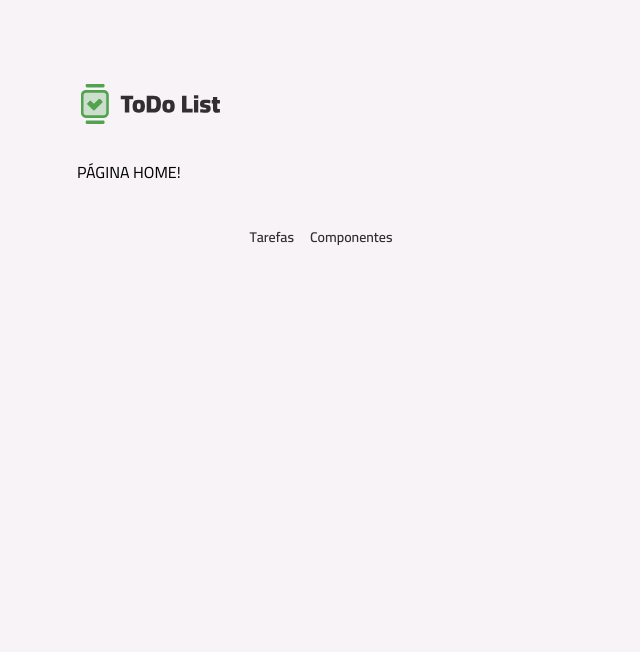
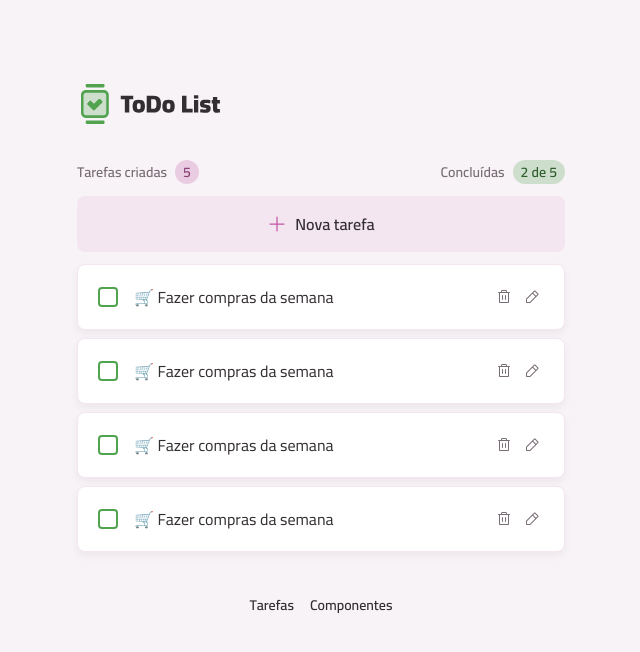
Before and after one commit to Luan-Neumann-Dev/todo-list, a React (Vite) app: page / in a window 1280 px wide. Shown: the top 652 px of the page, without its empty margins (319-959 px from the left). Built offline with nearby package versions, Linux system fonts and the light colour scheme.

Commit message:
feat: :sparkles: create task items, summary and lists

```diff
--- /dev/null
+++ b/src/core-components/task-item.tsx
@@ -0,0 +1,45 @@
+import React from "react";
+import Card from "../components/card";
+import Text from "../components/text";
+import InputCheckbox from "../components/input-checkbox";
+import ButtonIcon from "../components/button-icon";
+
+import TrashIcon from '../assets/icons/trash.svg?react';
+import PencilIcon from '../assets/icons/pencil.svg?react';
+import XIcon from '../assets/icons/x.svg?react';
+import CheckIcon from '../assets/icons/check.svg?react';
+import InputText from "../components/input-text";
+
+export default function TaskItem() {
+    const [isEditing, setIsEditing] = React.useState(false);
+
+    function handleEditTask() {
+        setIsEditing(true);
+    }
+
+    function handleExitEditTask() {
+        setIsEditing(false)
+    }
+
+    return <Card size='md' className="flex items-center gap-4">
+        {!isEditing ? (
+            <>
+                <InputCheckbox />
+                <Text className="flex-1">🛒 Fazer compras da semana</Text>
+                <div className="flex gap-1">
+                    <ButtonIcon icon={TrashIcon} variant='tertiary' />
+                    <ButtonIcon icon={PencilIcon} variant='tertiary' onClick={handleEditTask} />
+                </div>
+            </>
+        ) : (
+            <>
+                <InputText className="flex-1" />
+                <div className="flex gap-1">
+                    <ButtonIcon icon={XIcon} variant='secondary' onClick={handleExitEditTask} />
+                    <ButtonIcon icon={CheckIcon} variant='primary' />
+                </div>
+            </>
+        )}
+
+    </Card>
+}
--- /dev/null
+++ b/src/core-components/tasks-list.tsx
@@ -0,0 +1,18 @@
+import Button from "../components/button";
+import PlusIcon from '../assets/icons/plus.svg?react';
+import TaskItem from "./task-item";
+
+export default function TasksList() {
+    return <>
+        <section>
+            <Button icon={PlusIcon} className="w-full">Nova tarefa</Button>
+        </section>
+
+        <section className="space-y-2">
+            <TaskItem />
+            <TaskItem />
+            <TaskItem />
+            <TaskItem />
+        </section>
+    </>
+}
--- /dev/null
+++ b/src/core-components/tasks-summary.tsx
@@ -0,0 +1,15 @@
+import Badge from "../components/badge";
+import Text from "../components/text";
+
+export default function TasksSummary() {
+    return <>
+        <div className="flex items-center gap-2">
+            <Text variant='body-sm-bold' className="text-gray-300!">Tarefas criadas</Text>
+            <Badge variant='secondary'>5</Badge>
+        </div>
+        <div className="flex items-center gap-2">
+            <Text variant='body-sm-bold'className="text-gray-300!">Concluídas</Text>
+            <Badge variant='primary'>2 de 5</Badge>
+        </div>
+    </>
+}
--- a/src/pages/page-home.tsx
+++ b/src/pages/page-home.tsx
@@ -1,5 +1,15 @@
 import Container from "../components/container";
+import TasksList from "../core-components/tasks-list";
+import TasksSummary from "../core-components/tasks-summary";
 
 export default function PageHome() {
-    return <Container>PÁGINA HOME!</Container>
+    return (
+        <Container as="article" className="space-y-3">
+            <header className="flex items-center justify-between">
+                <TasksSummary />
+            </header>
+
+            <TasksList />
+        </Container>
+    )
 }
```
Also changed, not shown: src/assets/images/logo.svg.
